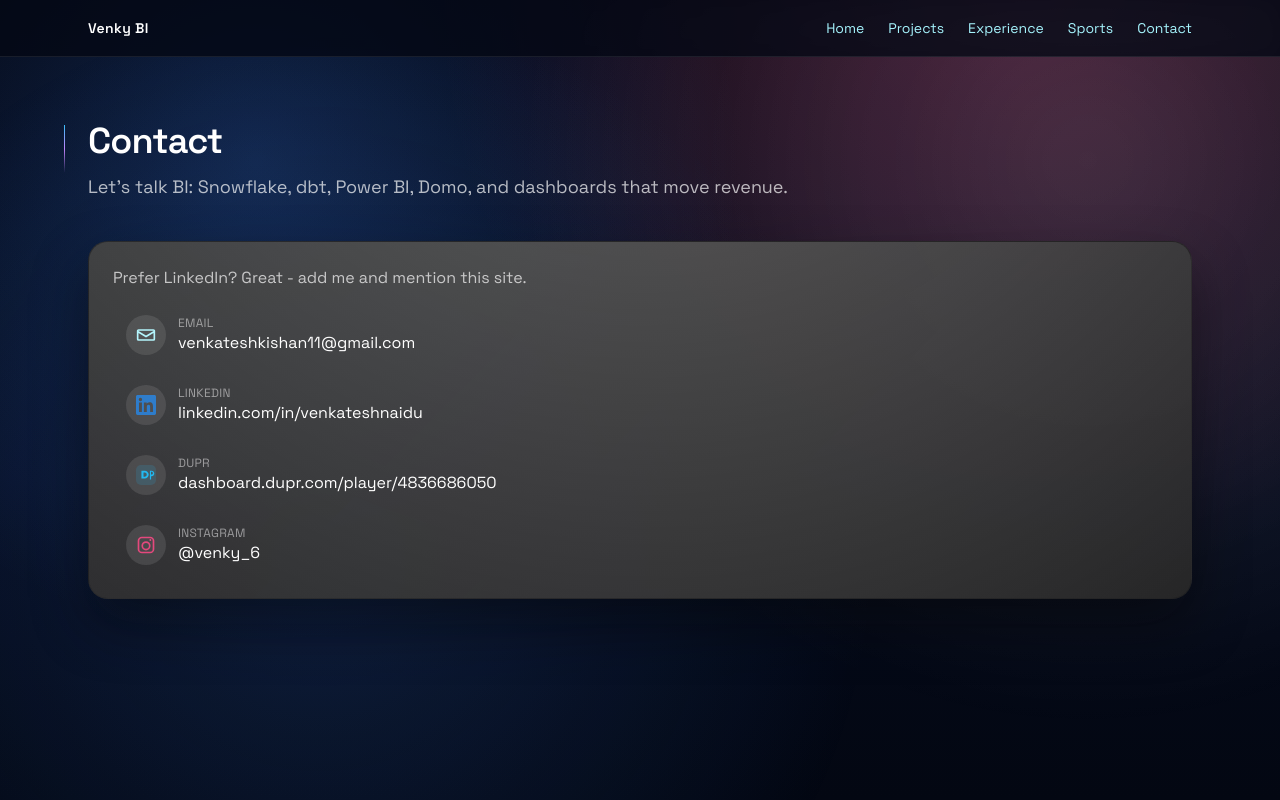
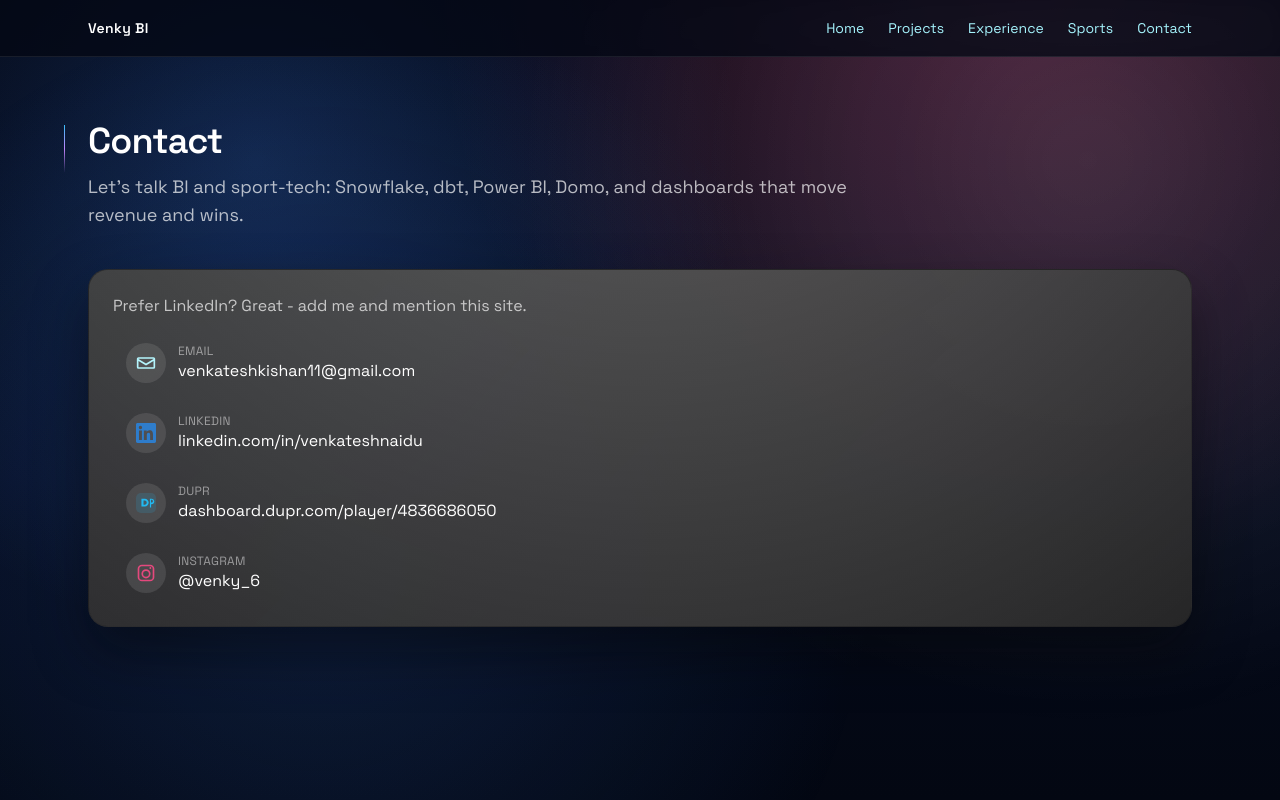
Before and after one commit to vchandrasekaran/venky-portfolio, a Next.js app: page /contact in a window 1280 px wide. Built offline with nearby package versions, Linux system fonts and the light colour scheme.

Commit message:
chore: broaden contact tagline for bi and sport-tech

```diff
--- a/app/contact/page.tsx
+++ b/app/contact/page.tsx
@@ -73,7 +73,7 @@
 export default function ContactPage(){
   return (
     <main>
-      <Section title="Contact" subtitle="Let's talk BI: Snowflake, dbt, Power BI, Domo, and dashboards that move revenue.">
+      <Section title="Contact" subtitle="Let's talk BI and sport-tech: Snowflake, dbt, Power BI, Domo, and dashboards that move revenue and wins.">
         <div className="card p-6">
           <p className="text-white/70">Prefer LinkedIn? Great - add me and mention this site.</p>
           <ul className="mt-4 space-y-3">
```
Also changed, not shown: data/index.json (+1 -1 lines), public/rag-index.json.
